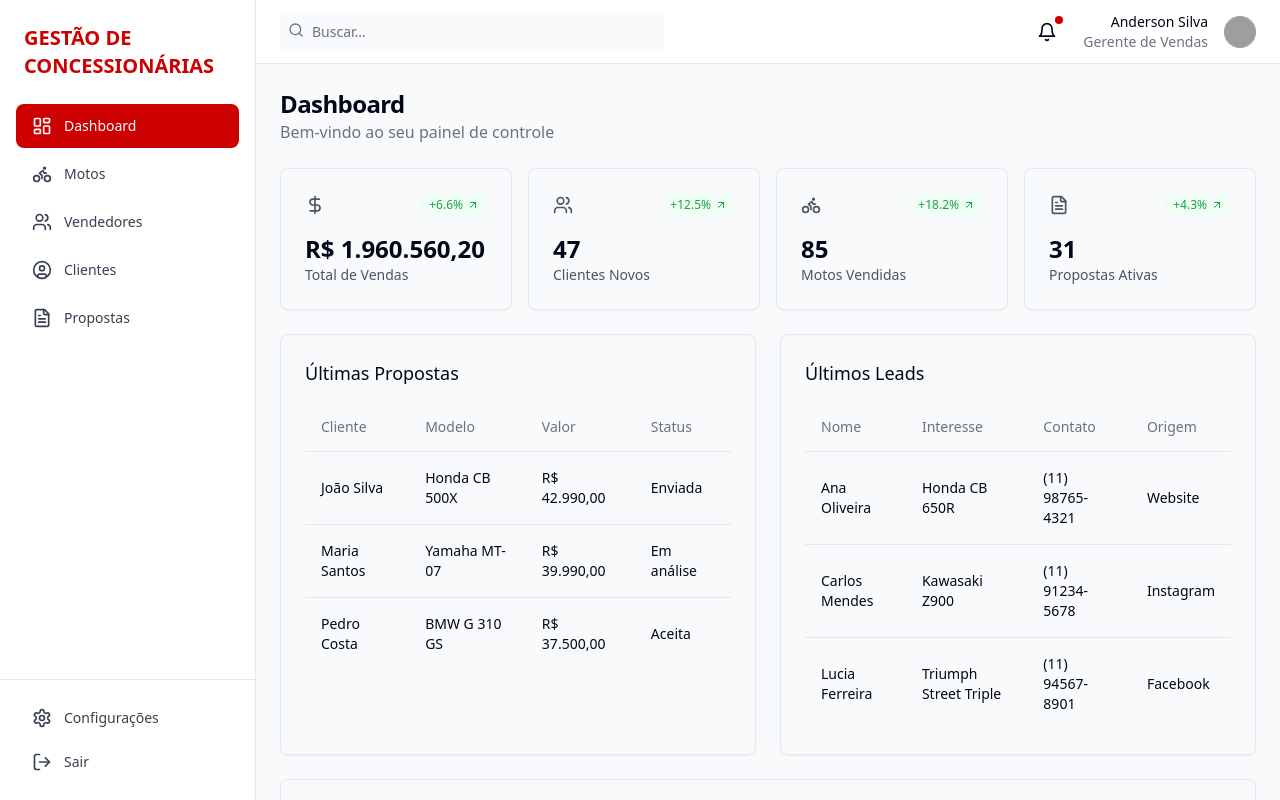
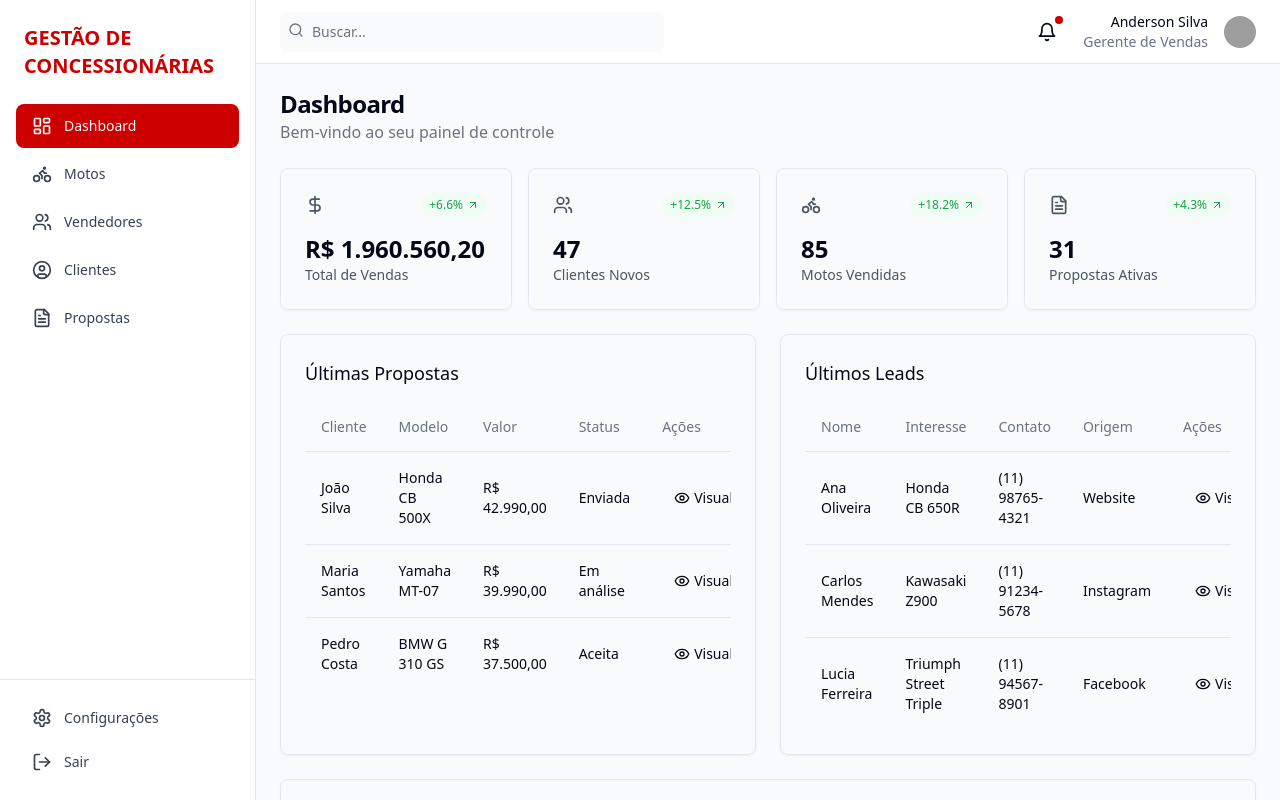
Before and after one commit to midasagenciadigital/GestaoConcessionarias, a React (Vite) app: page / in a window 1280 px wide. Built offline with nearby package versions, Linux system fonts and the light colour scheme; grey boxes are pictures that could not be loaded.

Commit message:
Add "View" button to records
Inserted a "View" button for each record in the relevant sections of the application to enhance user interaction and allow for detailed viewing of individual entries.
[skip gpt_engineer]

```diff
--- /dev/null
+++ b/src/components/dashboard/RecentLeadsTable.tsx
@@ -0,0 +1,64 @@
+import { Button } from "@/components/ui/button";
+import {
+  Table,
+  TableBody,
+  TableCell,
+  TableHead,
+  TableHeader,
+  TableRow,
+} from "@/components/ui/table";
+import { Eye } from "lucide-react";
+import { useNavigate } from "react-router-dom";
+
+interface Lead {
+  id: string;
+  name: string;
+  interest: string;
+  contact: string;
+  source: string;
+  date: string;
+}
+
+interface RecentLeadsTableProps {
+  leads: Lead[];
+}
+
+const RecentLeadsTable = ({ leads }: RecentLeadsTableProps) => {
+  const navigate = useNavigate();
+
+  return (
+    <Table>
+      <TableHeader>
+        <TableRow>
+          <TableHead>Nome</TableHead>
+          <TableHead>Interesse</TableHead>
+          <TableHead>Contato</TableHead>
+          <TableHead>Origem</TableHead>
+          <TableHead>Ações</TableHead>
+        </TableRow>
+      </TableHeader>
+      <TableBody>
+        {leads.map((lead) => (
+          <TableRow key={lead.id}>
+            <TableCell>{lead.name}</TableCell>
+            <TableCell>{lead.interest}</TableCell>
+            <TableCell>{lead.contact}</TableCell>
+            <TableCell>{lead.source}</TableCell>
+            <TableCell>
+              <Button
+                variant="ghost"
+                size="sm"
+                onClick={() => navigate(`/leads/${lead.id}`)}
+              >
+                <Eye className="h-4 w-4 mr-1" />
+                Visualizar
+              </Button>
+            </TableCell>
+          </TableRow>
+        ))}
+      </TableBody>
+    </Table>
+  );
+};
+
+export default RecentLeadsTable;
--- /dev/null
+++ b/src/components/dashboard/RecentProposalsTable.tsx
@@ -0,0 +1,64 @@
+import { Button } from "@/components/ui/button";
+import {
+  Table,
+  TableBody,
+  TableCell,
+  TableHead,
+  TableHeader,
+  TableRow,
+} from "@/components/ui/table";
+import { Eye } from "lucide-react";
+import { useNavigate } from "react-router-dom";
+
+interface Proposal {
+  id: string;
+  client: string;
+  model: string;
+  value: string;
+  status: string;
+  date: string;
+}
+
+interface RecentProposalsTableProps {
+  proposals: Proposal[];
+}
+
+const RecentProposalsTable = ({ proposals }: RecentProposalsTableProps) => {
+  const navigate = useNavigate();
+
+  return (
+    <Table>
+      <TableHeader>
+        <TableRow>
+          <TableHead>Cliente</TableHead>
+          <TableHead>Modelo</TableHead>
+          <TableHead>Valor</TableHead>
+          <TableHead>Status</TableHead>
+          <TableHead>Ações</TableHead>
+        </TableRow>
+      </TableHeader>
+      <TableBody>
+        {proposals.map((proposal) => (
+          <TableRow key={proposal.id}>
+            <TableCell>{proposal.client}</TableCell>
+            <TableCell>{proposal.model}</TableCell>
+            <TableCell>{proposal.value}</TableCell>
+            <TableCell>{proposal.status}</TableCell>
+            <TableCell>
+              <Button
+                variant="ghost"
+                size="sm"
+                onClick={() => navigate(`/propostas/${proposal.id}`)}
+              >
+                <Eye className="h-4 w-4 mr-1" />
+                Visualizar
+              </Button>
+            </TableCell>
+          </TableRow>
+        ))}
+      </TableBody>
+    </Table>
+  );
+};
+
+export default RecentProposalsTable;
--- /dev/null
+++ b/src/components/dashboard/StatsCards.tsx
@@ -0,0 +1,41 @@
+import { Card } from "@/components/ui/card";
+import { ArrowUpRight } from "lucide-react";
+import { cn } from "@/lib/utils";
+
+interface Stat {
+  title: string;
+  value: string;
+  change: string;
+  icon: React.ElementType;
+}
+
+interface StatsCardsProps {
+  stats: Stat[];
+}
+
+const StatsCards = ({ stats }: StatsCardsProps) => {
+  return (
+    <div className="grid gap-4 md:grid-cols-2 lg:grid-cols-4">
+      {stats.map((stat) => {
+        const Icon = stat.icon;
+        return (
+          <Card key={stat.title} className="p-6">
+            <div className="flex items-center justify-between">
+              <Icon className="h-5 w-5 text-gray-600" />
+              <span className="text-green-600 bg-green-50 px-2 py-1 rounded-full text-xs font-medium flex items-center">
+                {stat.change}
+                <ArrowUpRight className="h-3 w-3 ml-1" />
+              </span>
+            </div>
+            <div className="mt-4">
+              <p className="text-2xl font-bold">{stat.value}</p>
+              <p className="text-sm text-gray-600">{stat.title}</p>
+            </div>
+          </Card>
+        );
+      })}
+    </div>
+  );
+};
+
+export default StatsCards;
--- a/src/pages/Index.tsx
+++ b/src/pages/Index.tsx
@@ -1,12 +1,5 @@
 import { Card } from "@/components/ui/card";
-import {
-  Table,
-  TableBody,
-  TableCell,
-  TableHead,
-  TableHeader,
-  TableRow,
-} from "@/components/ui/table";
+import { Users, Bike, FileText, DollarSign } from "lucide-react";
 import {
   LineChart,
   Line,
@@ -16,7 +9,9 @@ import {
   Tooltip,
   ResponsiveContainer,
 } from "recharts";
-import { ArrowUpRight, Users, Bike, FileText, DollarSign } from "lucide-react";
+import StatsCards from "@/components/dashboard/StatsCards";
+import RecentProposalsTable from "@/components/dashboard/RecentProposalsTable";
+import RecentLeadsTable from "@/components/dashboard/RecentLeadsTable";
 
 const data = [
   { name: "Jan", value: 1200000 },
@@ -118,74 +113,17 @@ const Index = () => {
         </p>
       </div>
 
-      <div className="grid gap-4 md:grid-cols-2 lg:grid-cols-4">
-        {stats.map((stat) => {
-          const Icon = stat.icon;
-          return (
-            <Card key={stat.title} className="p-6">
-              <div className="flex items-center justify-between">
-                <Icon className="h-5 w-5 text-gray-600" />
-                <span className="text-green-600 bg-green-50 px-2 py-1 rounded-full text-xs font-medium flex items-center">
-                  {stat.change}
-                  <ArrowUpRight className="h-3 w-3 ml-1" />
-                </span>
-              </div>
-              <div className="mt-4">
-                <p className="text-2xl font-bold">{stat.value}</p>
-                <p className="text-sm text-gray-600">{stat.title}</p>
-              </div>
-            </Card>
-          );
-        })}
-      </div>
+      <StatsCards stats={stats} />
 
       <div className="grid gap-6 md:grid-cols-2">
         <Card className="p-6">
           <h2 className="text-lg font-medium mb-4">Últimas Propostas</h2>
-          <Table>
-            <TableHeader>
-              <TableRow>
-                <TableHead>Cliente</TableHead>
-                <TableHead>Modelo</TableHead>
-                <TableHead>Valor</TableHead>
-                <TableHead>Status</TableHead>
-              </TableRow>
-            </TableHeader>
-            <TableBody>
-              {recentProposals.map((proposal) => (
-                <TableRow key={proposal.id}>
-                  <TableCell>{proposal.client}</TableCell>
-                  <TableCell>{proposal.model}</TableCell>
-                  <TableCell>{proposal.value}</TableCell>
-                  <TableCell>{proposal.status}</TableCell>
-                </TableRow>
-              ))}
-            </TableBody>
-          </Table>
+          <RecentProposalsTable proposals={recentProposals} />
         </Card>
 
         <Card className="p-6">
           <h2 className="text-lg font-medium mb-4">Últimos Leads</h2>
-          <Table>
-            <TableHeader>
-              <TableRow>
-                <TableHead>Nome</TableHead>
-                <TableHead>Interesse</TableHead>
-                <TableHead>Contato</TableHead>
-                <TableHead>Origem</TableHead>
-              </TableRow>
-            </TableHeader>
-            <TableBody>
-              {recentLeads.map((lead) => (
-                <TableRow key={lead.id}>
-                  <TableCell>{lead.name}</TableCell>
-                  <TableCell>{lead.interest}</TableCell>
-                  <TableCell>{lead.contact}</TableCell>
-                  <TableCell>{lead.source}</TableCell>
-                </TableRow>
-              ))}
-            </TableBody>
-          </Table>
+          <RecentLeadsTable leads={recentLeads} />
         </Card>
       </div>
 
```
